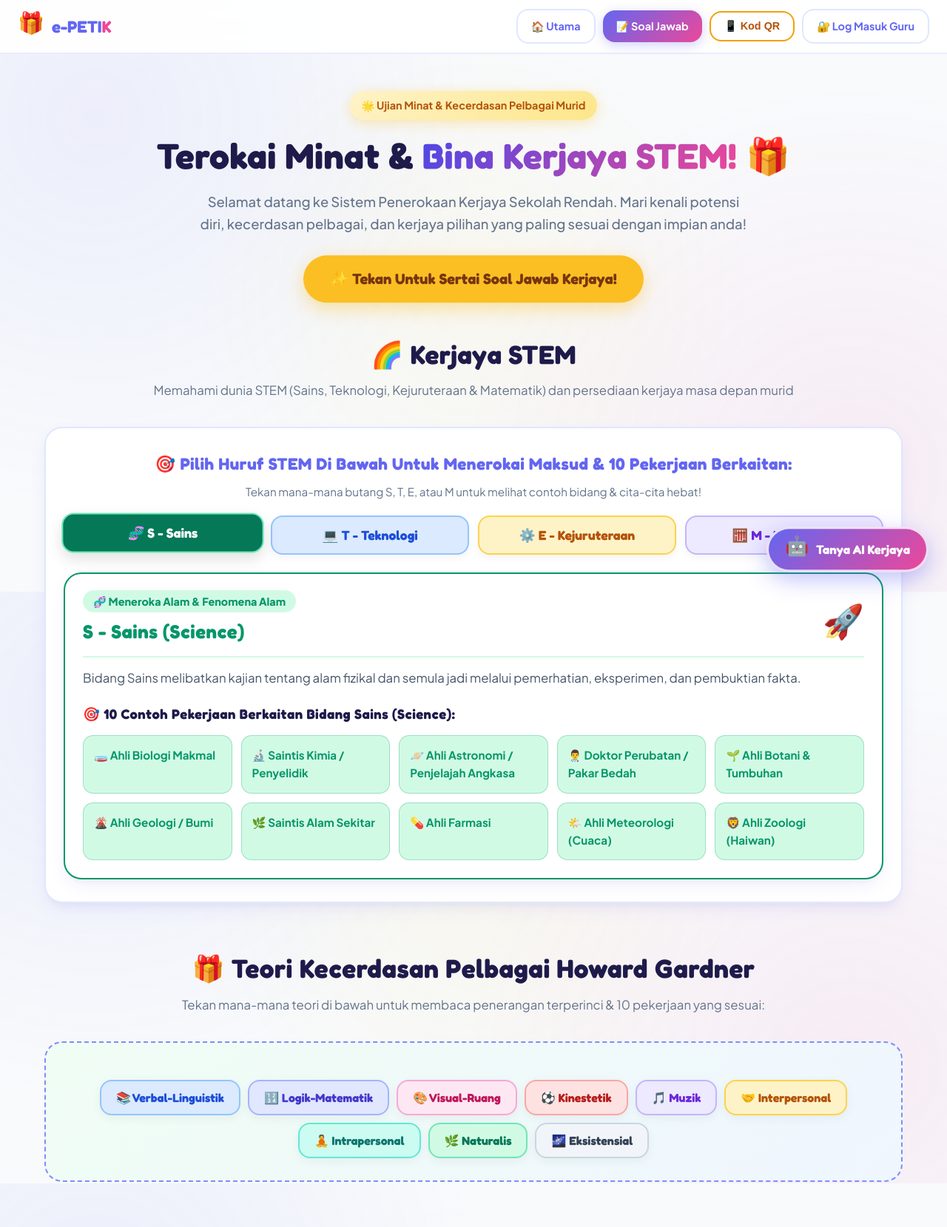
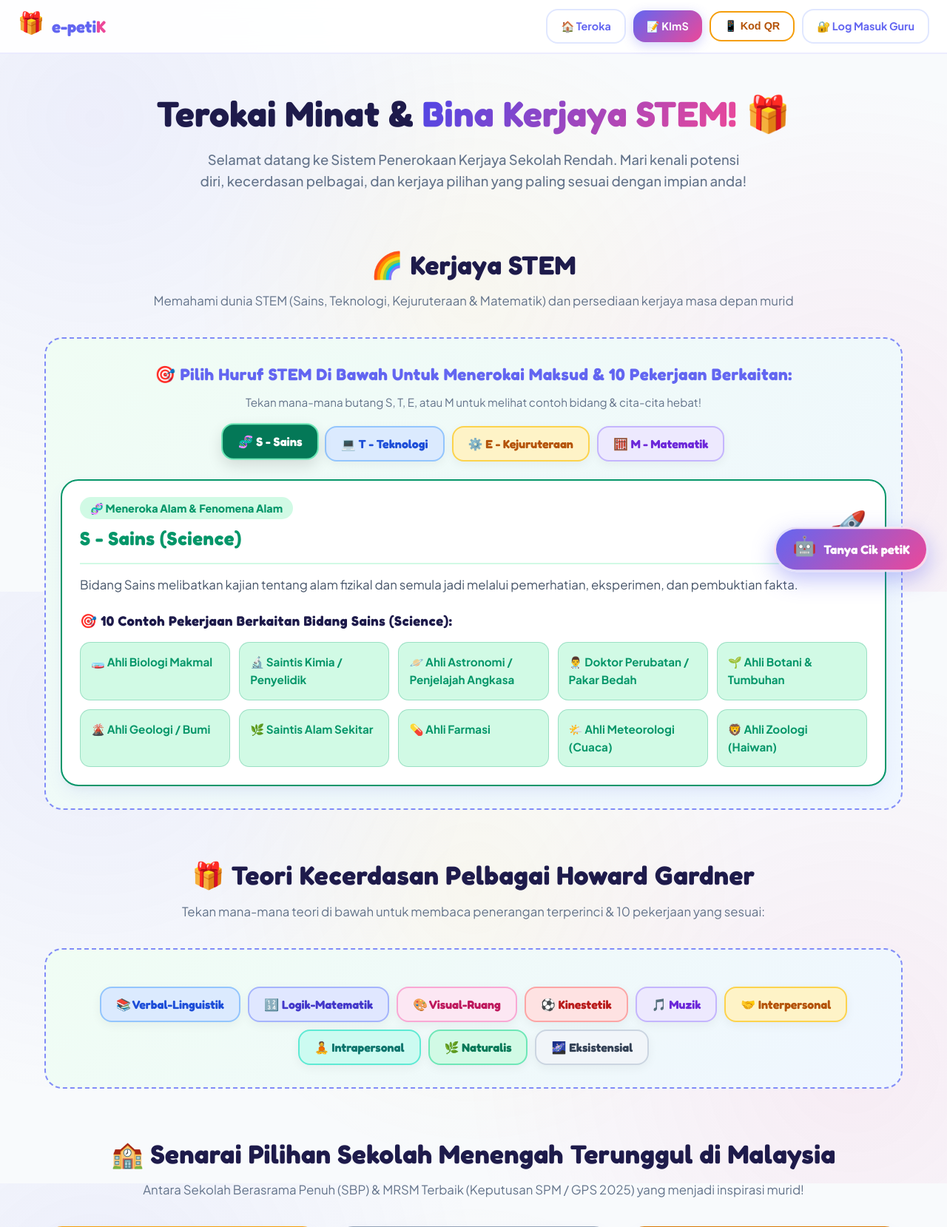
Before and after one commit to azfrhkmi/system_kerjaya, a PHP site: page / in a window 1280 px wide. Shown: the top 1659 px of the page at 74% size. Run offline with PHP 8.4, Linux system fonts and the light colour scheme.

Commit message:
Kemaskini e-petiK, KImS, Teroka, Tanya Cik petiK, Lihat Potensi Impian Anda & design STEM

```diff
--- a/assets/js/main.js
+++ b/assets/js/main.js
@@ -392,7 +392,7 @@ document.addEventListener('DOMContentLoaded', () => {
         const data = stemData[letter];
         if (!data) return;
 
-        document.querySelectorAll('.stem-btn').forEach(btn => btn.classList.remove('active'));
+        document.querySelectorAll('.stem-btn-s, .stem-btn-t, .stem-btn-e, .stem-btn-m').forEach(btn => btn.classList.remove('active'));
         const activeBtn = document.querySelector(`.stem-btn-${letter.toLowerCase()}`);
         if (activeBtn) activeBtn.classList.add('active');
 
--- a/includes/ai_chat_widget.php
+++ b/includes/ai_chat_widget.php
@@ -3,9 +3,9 @@
    ========================================================= -->
 
 <!-- BUTANG TERAPUNG AI (FLOATING FAB) -->
-<button id="aiFabBtn" class="ai-fab-btn" onclick="toggleAiChat()" title="Tanya AI Kerjaya & Penerangan Cita-Cita!">
+<button id="aiFabBtn" class="ai-fab-btn" onclick="toggleAiChat()" title="Tanya Cik petiK & Penerangan Cita-Cita!">
     <span class="ai-fab-icon">🤖</span>
-    <span class="ai-fab-text">Tanya AI Kerjaya</span>
+    <span class="ai-fab-text">Tanya Cik petiK</span>
 </button>
 
 <!-- TETINGKAP CHAT AI -->
@@ -16,7 +16,7 @@
         <div style="display:flex; align-items:center; gap:10px;">
             <div style="font-size:2rem; background:rgba(255,255,255,0.2); padding:6px; border-radius:12px;">🤖</div>
             <div>
-                <h4 style="font-family:var(--font-heading); font-size:1.2rem; margin:0;">Pembantu AI Peti Cheritalah</h4>
+                <h4 style="font-family:var(--font-heading); font-size:1.2rem; margin:0;">Cik petiK</h4>
                 <small style="opacity:0.9; font-size:0.8rem;">✨ Bersedia Menjawab Sebarang Soalan Cita-Cita Anda!</small>
             </div>
         </div>
@@ -28,7 +28,7 @@
 
         <!-- Mesej Aluan AI -->
         <div class="chat-bubble ai-bubble">
-            <div class="bubble-sender">🤖 AI Peti Cheritalah:</div>
+            <div class="bubble-sender">🤖 Cik petiK:</div>
             Hai adik! 👋 Saya Pembantu AI Kerjaya anda.
             <br><br>
             Saya boleh **menerangkan pelbagai cita-cita di dunia**, subjek STEM, petua belajar, dan **penjelasan sebarang jenis pekerjaan** untuk anda! 💡
--- a/includes/header.php
+++ b/includes/header.php
@@ -32,16 +32,16 @@ $current_page = basename($_SERVER['PHP_SELF']);
     <nav class="navbar">
         <a href="<?php echo (strpos($_SERVER['PHP_SELF'], '/admin/') !== false) ? '../index.php' : 'index.php'; ?>" class="navbar-brand">
             <span class="logo-icon">🎁</span>
-            <span>e-PETI<span style="color:var(--secondary)">K</span></span>
+            <span>e-peti<span style="color:var(--secondary)">K</span></span>
         </a>
 
         <div class="nav-links">
             <a href="<?php echo (strpos($_SERVER['PHP_SELF'], '/admin/') !== false) ? '../index.php' : 'index.php'; ?>" class="nav-btn btn-outline">
-                🏠 Utama
+                🏠 Teroka
             </a>
 
             <a href="<?php echo (strpos($_SERVER['PHP_SELF'], '/admin/') !== false) ? '../soal_jawab.php' : 'soal_jawab.php'; ?>" class="nav-btn btn-primary">
-                📝 Soal Jawab
+                📝 KImS
             </a>
 
             <button type="button" class="nav-btn btn-outline" style="border-color:#f59e0b; color:#b45309;" onclick="openModal('qrCodeModal')">
--- a/index.php
+++ b/index.php
@@ -6,10 +6,6 @@ require_once 'includes/header.php';
 
 <!-- HERO BANNER SECTION -->
 <section class="hero-section">
-    <div class="hero-badge">
-        <span>🌟 Ujian Minat & Kecerdasan Pelbagai Murid</span>
-    </div>
-
     <h1 class="hero-title">
         Terokai Minat & <span class="highlight">Bina Kerjaya STEM!</span> 🎁
     </h1>
@@ -17,12 +13,6 @@ require_once 'includes/header.php';
     <p class="hero-subtitle">
         Selamat datang ke Sistem Penerokaan Kerjaya Sekolah Rendah. Mari kenali potensi diri, kecerdasan pelbagai, dan kerjaya pilihan yang paling sesuai dengan impian anda!
     </p>
-
-    <div style="display:flex; justify-content:center; gap:16px; margin-top:25px; flex-wrap:wrap;">
-        <a href="soal_jawab.php" class="btn-cta-big">
-            ✨ Tekan Untuk Sertai Soal Jawab Kerjaya!
-        </a>
-    </div>
 </section>
 
 <div class="container">
@@ -34,7 +24,7 @@ require_once 'includes/header.php';
             <p>Memahami dunia STEM (Sains, Teknologi, Kejuruteraan & Matematik) dan persediaan kerjaya masa depan murid</p>
         </div>
 
-        <div style="background: white; border-radius: var(--radius-lg); padding: 30px 24px; box-shadow: var(--shadow-soft); border: 2px solid #e0e7ff; margin-bottom: 24px;">
+        <div class="gardner-interactive-container">
             <div style="text-align: center; margin-bottom: 20px;">
                 <h3 style="font-size: 1.4rem; color: var(--primary); margin-bottom: 8px;">
                     🎯 Pilih Huruf STEM Di Bawah Untuk Menerokai Maksud & 10 Pekerjaan Berkaitan:
@@ -44,16 +34,16 @@ require_once 'includes/header.php';
                 </p>
             </div>
 
-            <!-- BUTANG MELINTANG S, T, E, M -->
-            <div class="stem-buttons-wrapper">
-                <button type="button" class="stem-btn stem-btn-s active" onclick="showStemDetail('S')">🧬 S - Sains</button>
-                <button type="button" class="stem-btn stem-btn-t" onclick="showStemDetail('T')">💻 T - Teknologi</button>
-                <button type="button" class="stem-btn stem-btn-e" onclick="showStemDetail('E')">⚙️ E - Kejuruteraan</button>
-                <button type="button" class="stem-btn stem-btn-m" onclick="showStemDetail('M')">🧮 M - Matematik</button>
+            <!-- BUTANG MELINTANG S, T, E, M (BERSEJALAN DENGAN STYLES GARDNER) -->
+            <div class="gardner-buttons-wrapper">
+                <button type="button" class="gardner-btn gardner-btn-verbal stem-btn-s active" onclick="showStemDetail('S')">🧬 S - Sains</button>
+                <button type="button" class="gardner-btn gardner-btn-logik stem-btn-t" onclick="showStemDetail('T')">💻 T - Teknologi</button>
+                <button type="button" class="gardner-btn gardner-btn-kinestetik stem-btn-e" onclick="showStemDetail('E')">⚙️ E - Kejuruteraan</button>
+                <button type="button" class="gardner-btn gardner-btn-muzik stem-btn-m" onclick="showStemDetail('M')">🧮 M - Matematik</button>
             </div>
 
             <!-- BEKAS PAPARAN DETAIL STEM -->
-            <div id="stemDisplay" class="stem-detail-display active" style="margin-top: 24px;"></div>
+            <div id="stemDisplay" class="gardner-detail-display active" style="margin-top: 24px;"></div>
         </div>
     </section>
 
@@ -243,7 +233,7 @@ require_once 'includes/header.php';
         <h2>Adakah Anda Bersedia Terokai Cita-Cita Anda? 🌟</h2>
         <p>Isi borang soal jawab kerjaya sekarang untuk berkongsi minat bersama Guru Bimbingan & Kaunseling sekolah anda!</p>
         <a href="soal_jawab.php" class="btn-cta-big">
-            🎁 Tekan Untuk Sertai Soal Jawab Kerjaya
+            Mari meneroka.
         </a>
     </section>
 
--- a/soal_jawab.php
+++ b/soal_jawab.php
@@ -110,7 +110,7 @@ require_once 'includes/header.php';
     <!-- HEADER BORANG -->
     <div style="text-align: center; margin-bottom: 40px;">
         <span style="background:#e0e7ff; color:var(--primary); font-weight:800; padding:6px 18px; border-radius:50px; font-size:0.95rem;">
-            📝 Sesi Soal Jawab Kerjaya
+            Lihat Potensi Impian Anda
         </span>
         <h1 style="font-size:2.8rem; color:#1e1b4b; margin-top:10px; margin-bottom:10px;">
             Mari Isi <span class="highlight">Maklumat Kerjaya Anda</span>
```
